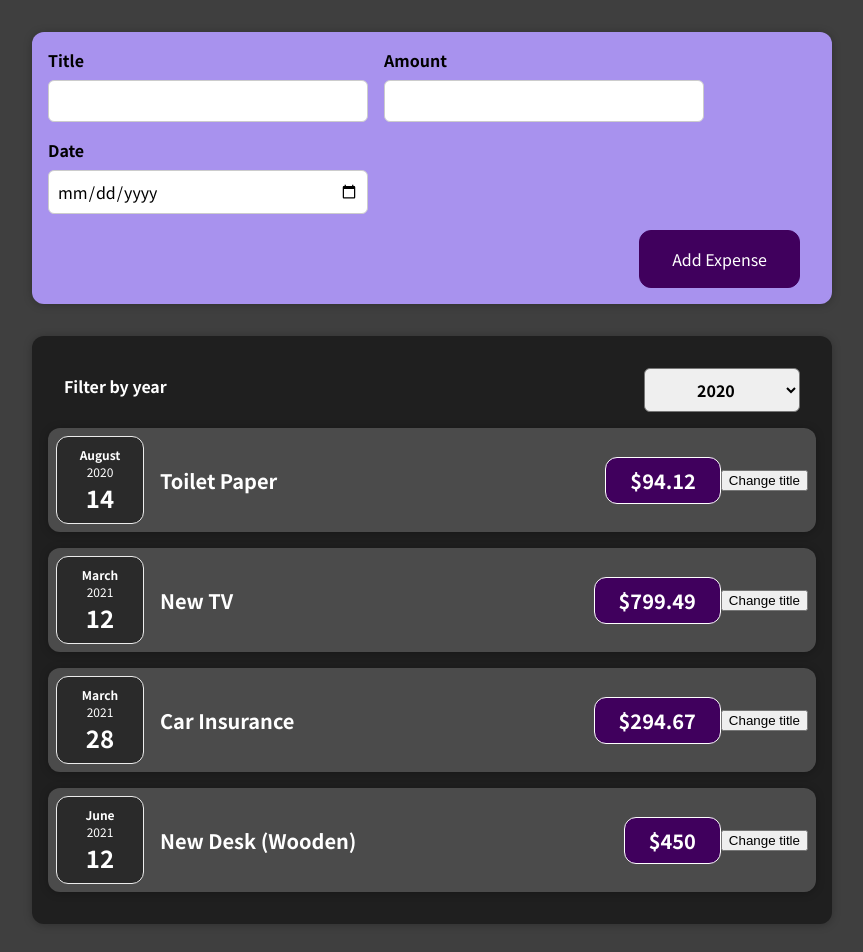
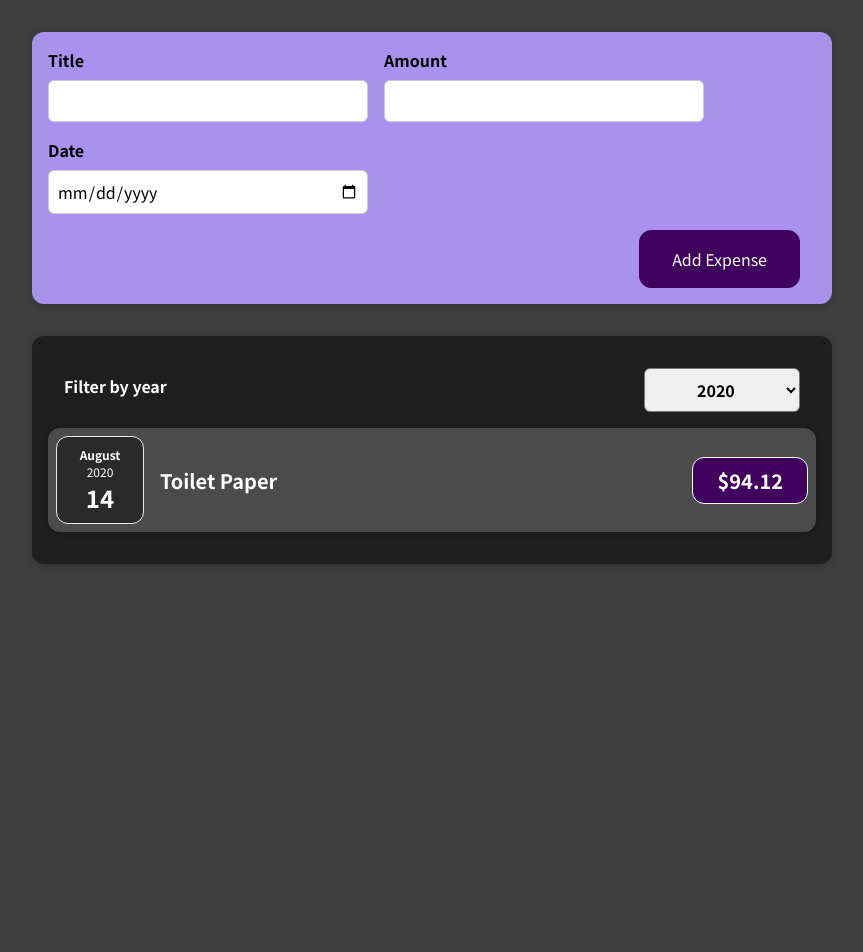
Before and after one commit to snjv9/01-starting-setup, a React (Create React App) app: page / in a window 1280 px wide. Shown: the top 952 px of the page, without its empty margins (208-1071 px from the left). After the commit the page ends 800 px from the top, so only its background shows below. Built offline with nearby package versions, Linux system fonts and the light colour scheme.

Commit message:
Lifting state(exchanging data b/w components)

```diff
--- a/src/App.js
+++ b/src/App.js
@@ -1,7 +1,8 @@
 import Expenses from "./components/Expenses/Expenses";
 import NewExpense from "./components/NewExpense/NewExpense";
-function App() {
-  const expenses = [
+import React, { useState } from "react";
+
+const DUMMY_EXPENSES = [
   {
     id: "e1",
     title: "Toilet Paper",
@@ -22,9 +23,14 @@
     date: new Date(2021, 5, 12),
   },
 ];
+const App = () => {
+  const [expenses, setExpenses] = useState(DUMMY_EXPENSES);
 
+  //since updated State depends upon previous state we use function
   const addExpenseHandler = (expense) => {
-    console.log(expense);
+    setExpenses((prevExpenses) => {
+      return [expense, ...prevExpenses];
+    });
   };
   //variable name such as title,amount,date used here will be as it is used when accessing this via props
   return (
@@ -33,6 +39,6 @@
       <Expenses items={expenses}></Expenses>
     </div>
   );
-}
+};
 
 export default App;
--- a/src/components/Expenses/ExpenseItem.js
+++ b/src/components/Expenses/ExpenseItem.js
@@ -1,25 +1,17 @@
-import React, { useState } from "react";
+import React from "react";
 
+import ExpenseDate from "./ExpenseDate";
+import Card from "../UI/Card";
 import "./ExpenseItem.css";
-import Card from "../UI/Card";
-import ExpenseDate from "./ExpenseDate";
 
 const ExpenseItem = (props) => {
-  //This props.title is the initial value from where we want to observe change
-  const [title, setTitle] = useState(props.title);
-
-  const clickHandler = () => {
-    setTitle("Updated");
-  };
-
   return (
     <Card className="expense-item">
-      <ExpenseDate date={props.date}></ExpenseDate>
+      <ExpenseDate date={props.date} />
       <div className="expense-item__description">
-        <h2>{title}</h2>
-        <div className="expense-item__price"> ${props.amount}</div>
+        <h2>{props.title}</h2>
+        <div className="expense-item__price">${props.amount}</div>
       </div>
-      <button onClick={clickHandler}>Change title</button>
     </Card>
   );
 };
--- a/src/components/Expenses/Expenses.js
+++ b/src/components/Expenses/Expenses.js
@@ -9,6 +9,10 @@
   const filterChangeHandler = (selectedYear) => {
     setFilteredYear(selectedYear);
   };
+
+  const filteredExpenses = props.items.filter((expense) => {
+    return expense.date.getFullYear().toString() === filteredYear;
+  });
   return (
     <div>
       <Card className="expenses">
@@ -16,26 +20,14 @@
           selected={filteredYear}
           onChangeFilter={filterChangeHandler}
         />
-        <ExpenseItem
-          title={props.items[0].title}
-          amount={props.items[0].amount}
-          date={props.items[0].date}
-        />
-        <ExpenseItem
-          title={props.items[1].title}
-          amount={props.items[1].amount}
-          date={props.items[1].date}
-        />
-        <ExpenseItem
-          title={props.items[2].title}
-          amount={props.items[2].amount}
-          date={props.items[2].date}
-        />
-        <ExpenseItem
-          title={props.items[3].title}
-          amount={props.items[3].amount}
-          date={props.items[3].date}
-        />
+        {filteredExpenses.map((expense) => (
+          <ExpenseItem
+            key={expense.id}
+            title={expense.title}
+            amount={expense.amount}
+            date={expense.date}
+          />
+        ))}
       </Card>
     </div>
   );
--- a/src/components/NewExpense/NewExpense.js
+++ b/src/components/NewExpense/NewExpense.js
@@ -9,7 +9,6 @@
       id: Math.random().toString(),
     };
     props.onAddExpense(expenseData);
-    //console.log(expenseData);
   };
 
   return (
```
Also changed, not shown: 1 other file (tests, documents, lock files or other folders). Lines whose indentation alone changed are shown as unchanged.
